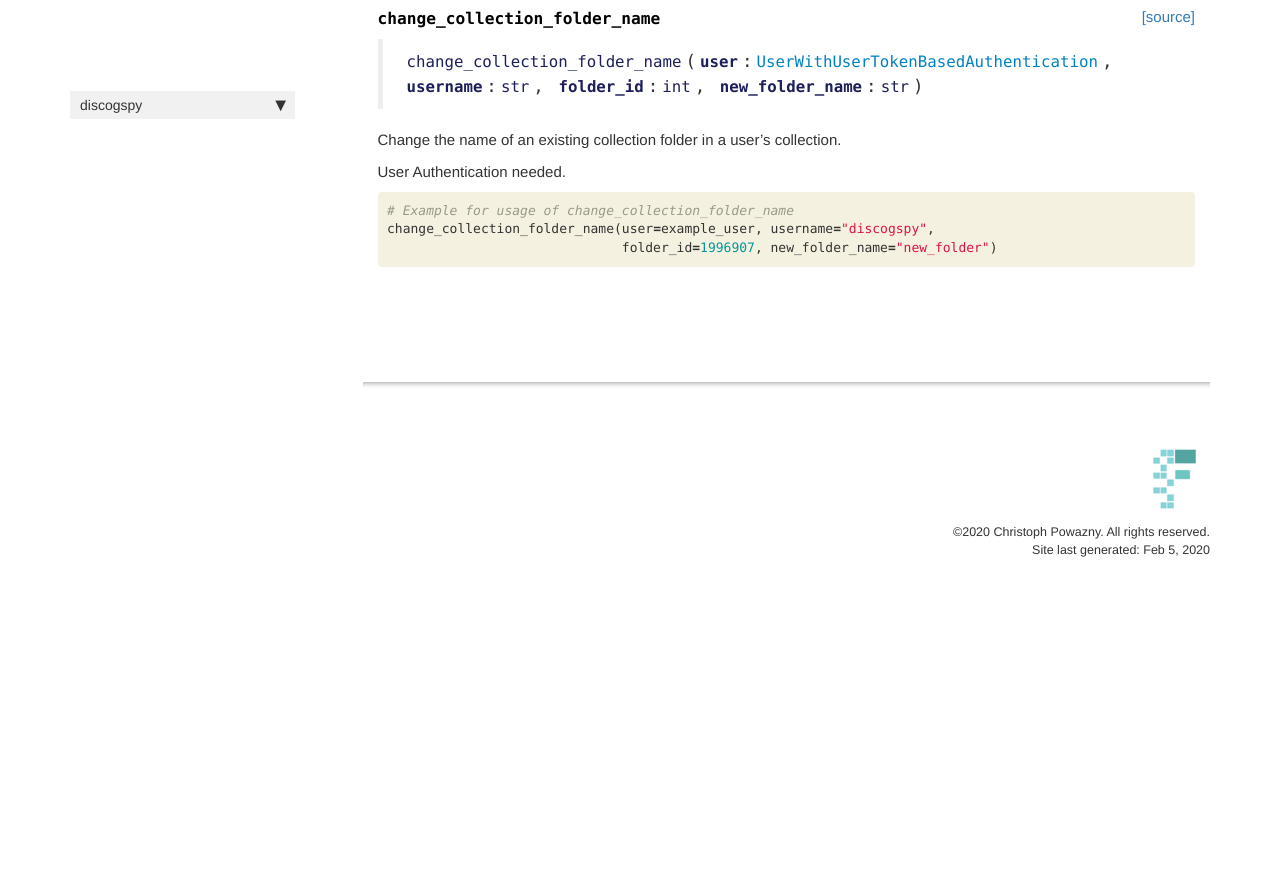
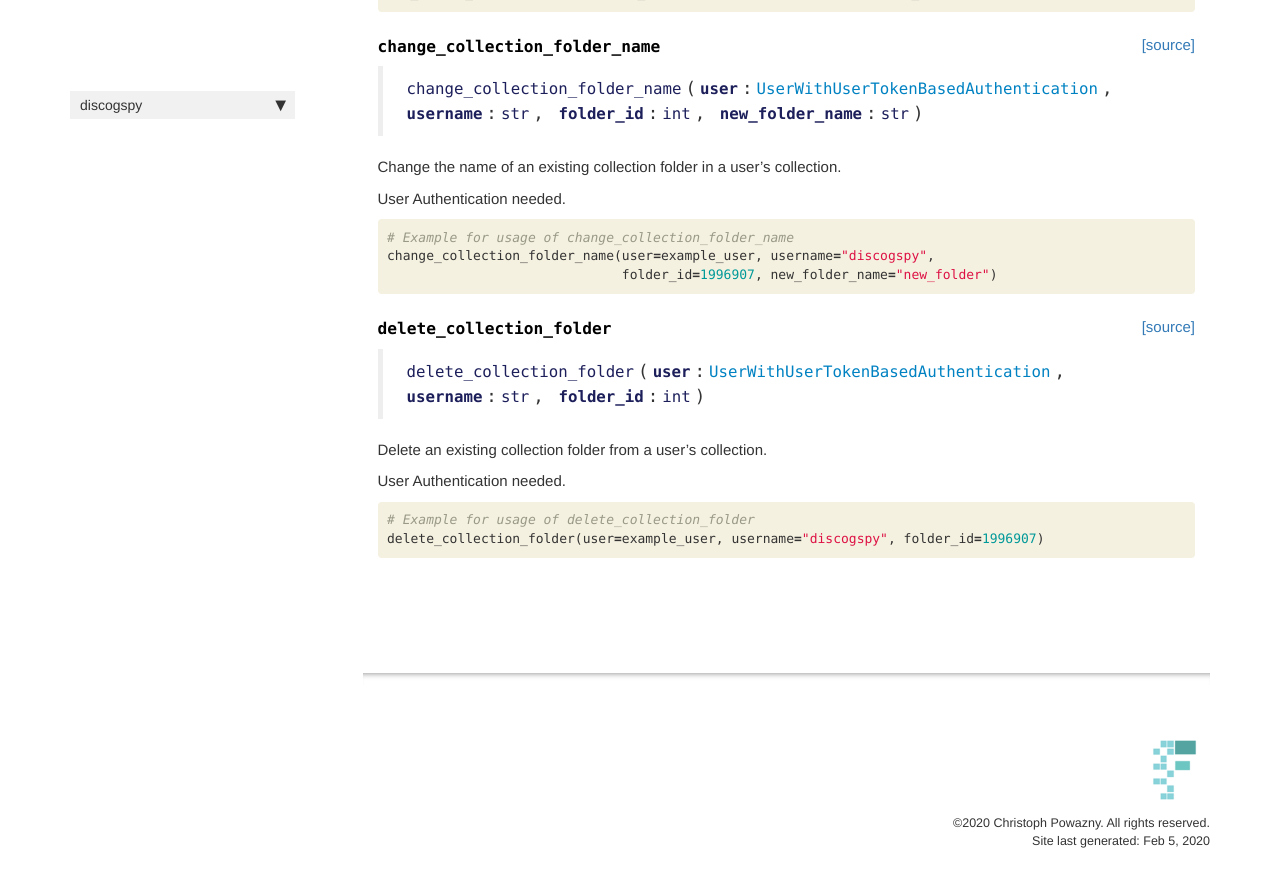
Before and after one commit to cpow-89/discogspy, a Jekyll site: the page built from docs/core.rq_collection.html, in a window 1280 px wide and 900 px high, scrolled down 1226 px. Shown: the top 887 px of the window. Built offline with Jekyll 4.4.1, drawn with Linux system fonts in a browser that asks for light colours; nearby versions of some CDN libraries; comment, search, counter and statistics services are not loaded; before the commit the page ends 1835 px from its top, so only the background shows below that; some of the changed text lies outside the part shown.

Commit message:
add delete_collection_folder request

```diff
--- a/discogspy/_nbdev.py
+++ b/discogspy/_nbdev.py
@@ -67,7 +67,8 @@
          "get_user_collection_folders": "06_core.rq_collection.ipynb",
          "create_new_user_collection_folder": "06_core.rq_collection.ipynb",
          "get_folder_metadata": "06_core.rq_collection.ipynb",
-         "change_collection_folder_name": "06_core.rq_collection.ipynb"}
+         "change_collection_folder_name": "06_core.rq_collection.ipynb",
+         "delete_collection_folder": "06_core.rq_collection.ipynb"}
 
 modules = ["core/constants.py",
            "core/discogs_user.py",
--- a/docs/core.rq_collection.html
+++ b/docs/core.rq_collection.html
@@ -186,5 +186,44 @@
 </div>
 
 </div>
+<div class="cell border-box-sizing code_cell rendered">
+
+</div>
+<div class="cell border-box-sizing code_cell rendered">
+
+<div class="output_wrapper">
+<div class="output">
+
+<div class="output_area">
+
+
+<div class="output_markdown rendered_html output_subarea ">
+<h4 id="delete_collection_folder" class="doc_header"><code>delete_collection_folder</code><a href="https://github.com/cpow-89/discogspy/tree/master/discogspy/core/rq_collection.py#L96" class="source_link" style="float:right">[source]</a></h4><blockquote><p><code>delete_collection_folder</code>(<strong><code>user</code></strong>:<a href="/discogspy/core.discogs_user#UserWithUserTokenBasedAuthentication"><code>UserWithUserTokenBasedAuthentication</code></a>, <strong><code>username</code></strong>:<code>str</code>, <strong><code>folder_id</code></strong>:<code>int</code>)</p>
+</blockquote>
+<p>Delete an existing collection folder from a user’s collection.</p>
+<p>User Authentication needed.</p>
+
+</div>
+
+</div>
+
+</div>
+</div>
+
+</div>
+<div class="cell border-box-sizing code_cell rendered">
+<div class="input">
+
+<div class="inner_cell">
+    <div class="input_area">
+<div class=" highlight hl-ipython3"><pre><span></span><span class="c1"># Example for usage of delete_collection_folder</span>
+<span class="n">delete_collection_folder</span><span class="p">(</span><span class="n">user</span><span class="o">=</span><span class="n">example_user</span><span class="p">,</span> <span class="n">username</span><span class="o">=</span><span class="s2">&quot;discogspy&quot;</span><span class="p">,</span> <span class="n">folder_id</span><span class="o">=</span><span class="mi">1996907</span><span class="p">)</span>
+</pre></div>
+
+    </div>
+</div>
+</div>
+
+</div>
     {% endraw %}
 </div>
```
Also changed, not shown: 2 other files.
